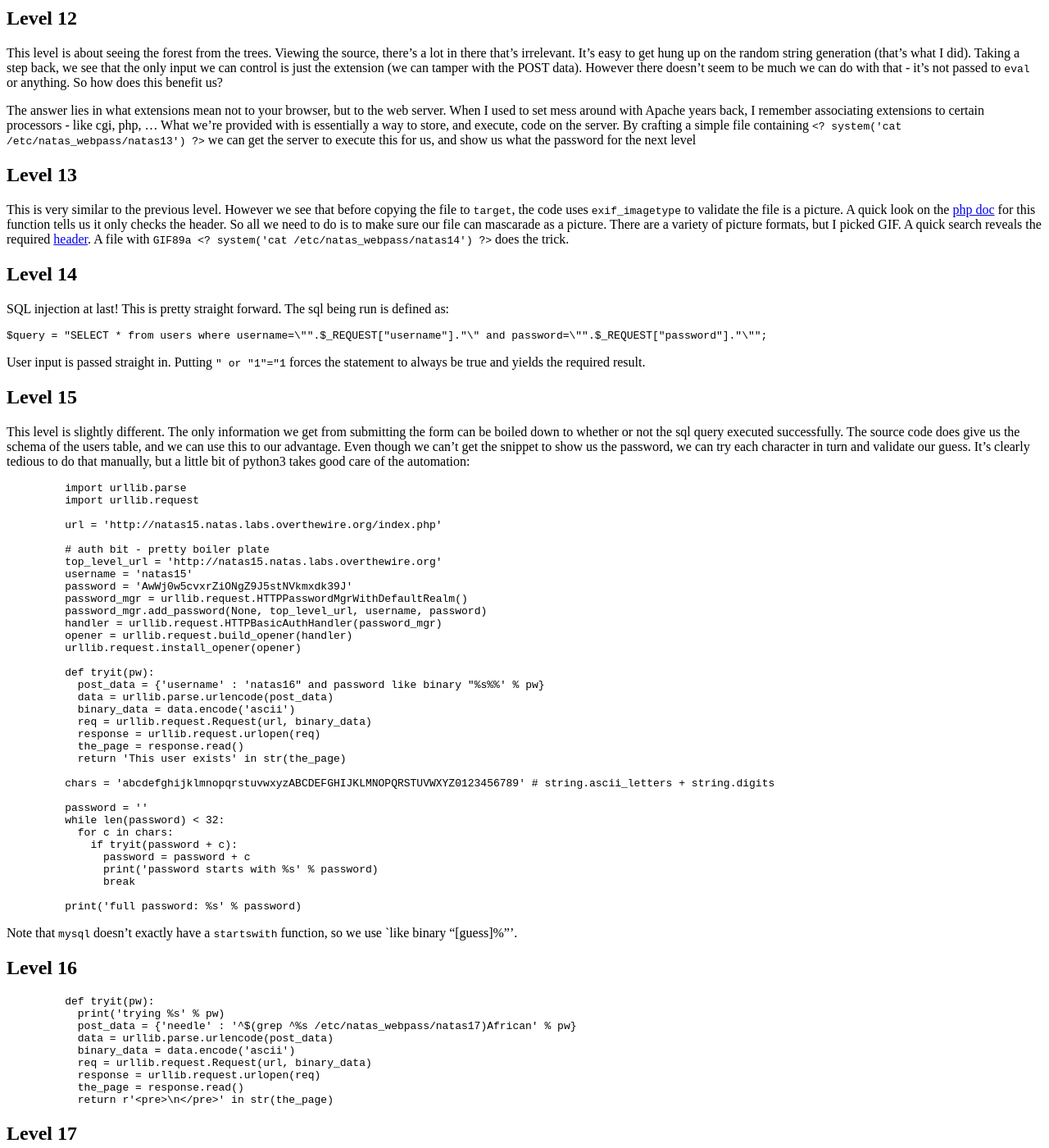
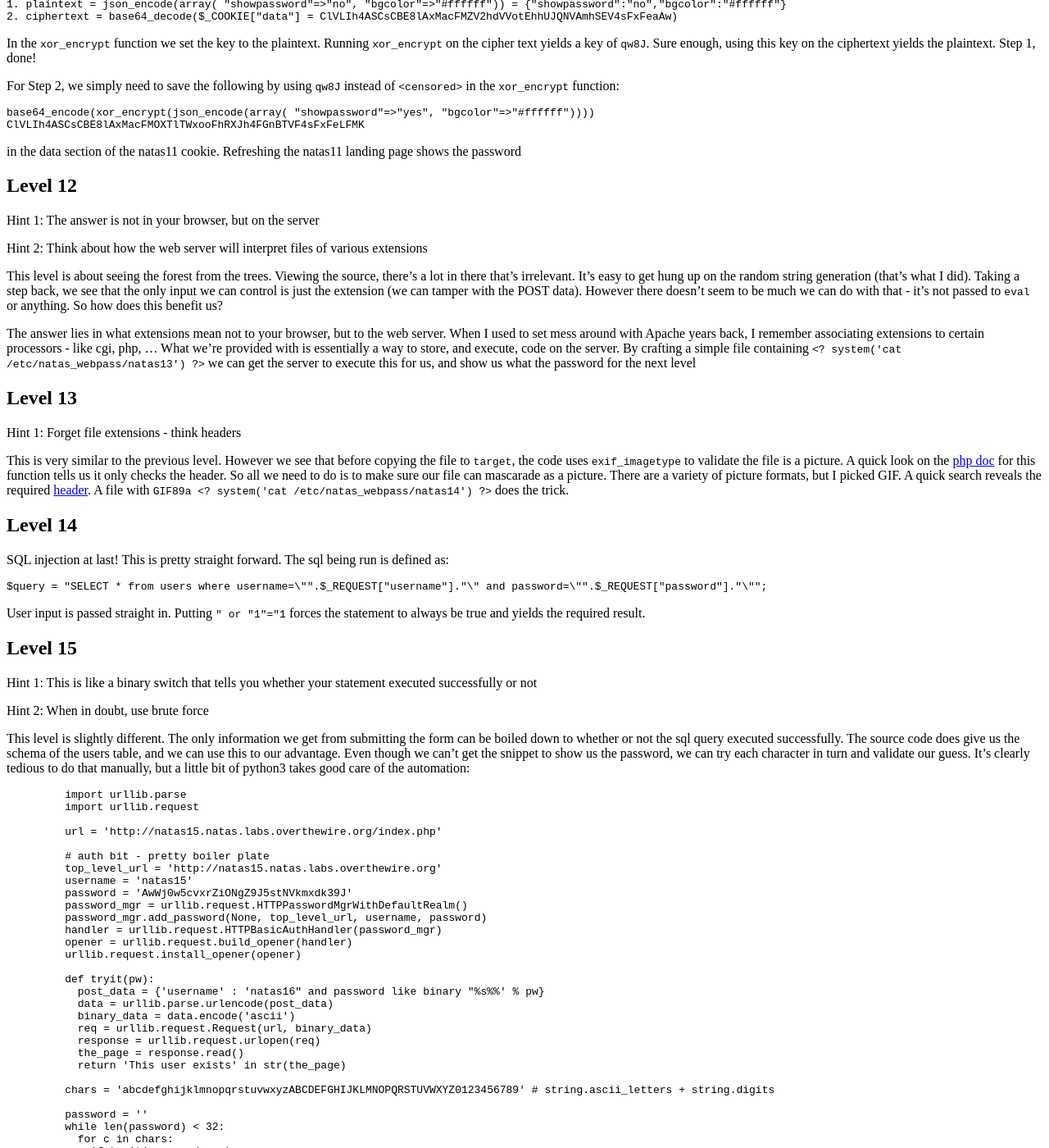
Before and after one commit to axiomiety/axiomiety.github.io, a Jekyll site: the page built from writeups/natas.markdown, in a window 1280 px wide and 1400 px high, scrolled down 2279 px. Shown: the whole window at 82% size. Built offline with Jekyll 4.4.1, drawn with Linux system fonts in a browser that asks for light colours; nearby versions of some CDN libraries; some web fonts are replaced; some of the changed text lies outside the part shown.

Commit message:
more natas hints

```diff
--- a/writeups/natas.markdown
+++ b/writeups/natas.markdown
@@ -65,12 +65,27 @@ That one is more interesting. The source gives us a hint by saying Google won't
 
 ## Level 4 ##
 
+Hint 1:
+<span class="spoiler">
+What does our browser send to make the server thing we are coming from the wrong page?
+</span>
+
+Hint 2:
+<span class="spoiler">
+Check out the 'Referer' tag in the headers
+</span>
+
 {::options parse_block_html="true" /}
 <div class="writeup">
 The landing page for this level tells us we are being referred from the wrong page (natas4 instead of natas5). But we do not have access to natas5 yet. What index.php is doing is checking the Referer tag in the headers. This can easily be tweaked by using the 'Modify Headers' addon for Firefox. Just set the 'Referer' tag to http://natas5.natas.labs.overthewire.org, start the addon and refresh the page. It will now give us the next password.
 </div>
 
 ## Level 5 ##
+
+Hint 1:
+<span class="spoiler">
+What do you feed the cookie monster?
+</span>
 
 {::options parse_block_html="true" /}
 <div class="writeup">
@@ -93,12 +108,22 @@ So we're looking for the value of $secret. By accessing the [include file](http:
 
 ## Level 7 ##
 
+Hint 1:
+<span class="spoiler">
+Notice anything different about the url?
+</span>
+
 {::options parse_block_html="true" /}
 <div class="writeup">
 The hint in the page's source tells us the password is located in /etc/natas_webpass/natas8. We also see the index.php page takes an argument referencing a section (home, about), which could well be a path on the file system. And indeed referencing the [password file](http://natas7.natas.labs.overthewire.org/index.php?page=/etc/natas_webpass/natas8) above gets us in.
 </div>
 
 ## Level 8 ##
+
+Hint 1:
+<span class="spoiler">
+List out the steps taken to transform the user input, and reverse them
+</span>
 
 {::options parse_block_html="true" /}
 <div class="writeup">
@@ -126,6 +151,11 @@ Very similar to the previous level. However this time characters like ';' and '&
 </div>
 
 ## Level 11 ##
+
+Hint 1:
+<span class="spoiler">
+XOR encryption is symmetric - such that (Plaintext) XOR (Ciphertext) = (Key)
+</span>
 
 {::options parse_block_html="true" /}
 <div class="writeup">
@@ -157,6 +187,16 @@ in the data section of the natas11 cookie. Refreshing the natas11 landing page s
 
 ## Level 12 ##
 
+Hint 1:
+<span class="spoiler">
+The answer is not in your browser, but on the server
+</span>
+
+Hint 2:
+<span class="spoiler">
+Think about how the web server will interpret files of various extensions
+</span>
+
 {::options parse_block_html="true" /}
 <div class="writeup">
 This level is about seeing the forest from the trees. Viewing the source, there's a lot in there that's irrelevant. It's easy to get hung up on the random string generation (that's what I did). Taking a step back, we see that the only input we can control is just the extension (we can tamper with the POST data). However there doesn't seem to be much we can do with that - it's not passed to `eval` or anything. So how does this benefit us?
@@ -166,6 +206,11 @@ What we're provided with is essentially a way to store, and execute, code on the
 </div>
 
 ## Level 13 ##
+
+Hint 1:
+<span class="spoiler">
+Forget file extensions - think headers
+</span>
 
 {::options parse_block_html="true" /}
 <div class="writeup">
@@ -184,6 +229,16 @@ User input is passed straight in. Putting `" or "1"="1` forces the statement to
 </div>
 
 ## Level 15 ##
+
+Hint 1:
+<span class="spoiler">
+This is like a binary switch that tells you whether your statement executed successfully or not
+</span>
+
+Hint 2:
+<span class="spoiler">
+When in doubt, use brute force
+</span>
 
 {::options parse_block_html="true" /}
 <div class="writeup">
@@ -256,10 +311,14 @@ Hint 1:
 </span>
 
 Hint 2:
-<span class="spoiler">This is called a Blind SQL injection</span>
+<span class="spoiler">
+Look up blind SQL injection
+</span>
 
 Hint 3:
-<span class="spoiler">Insert a statement that, if the previous leg of the and statement is true, will delay the response from coming back</span>
+<span class="spoiler">
+Insert a statement that, if the previous leg of the and statement is true, will delay the response from coming back
+</span>
 
 {::options parse_block_html="true" /}
 <div class="writeup">
```
